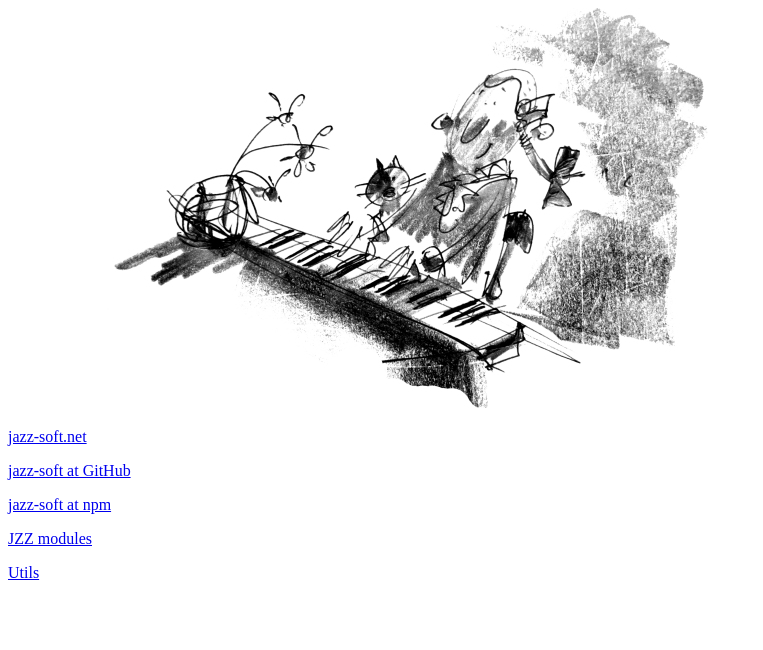
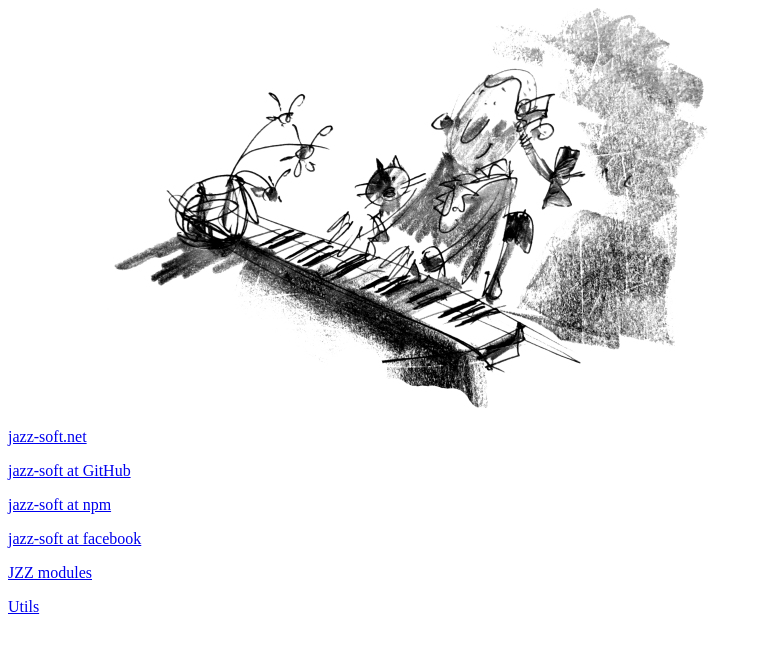
Before and after one commit to jazz-soft/jazz-soft.github.io, a plain HTML site: page index.html in a window 1280 px wide. Shown: the whole page, without its empty margins (0-763 px from the left). Drawn offline with Linux system fonts and the light colour scheme.

Commit message:
Added a link

```diff
--- a/index.html
+++ b/index.html
@@ -18,6 +18,8 @@
 </p><p>
 <a href=https://www.npmjs.com/~jazz-soft>jazz-soft at npm</a>
 </p><p>
+<a href=https://www.facebook.com/midi.javascript>jazz-soft at facebook</a>
+</p><p>
 <a href=modules/index.html>JZZ modules</a>
 </p><p>
 <a href=utils/index.html>Utils</a>
```
